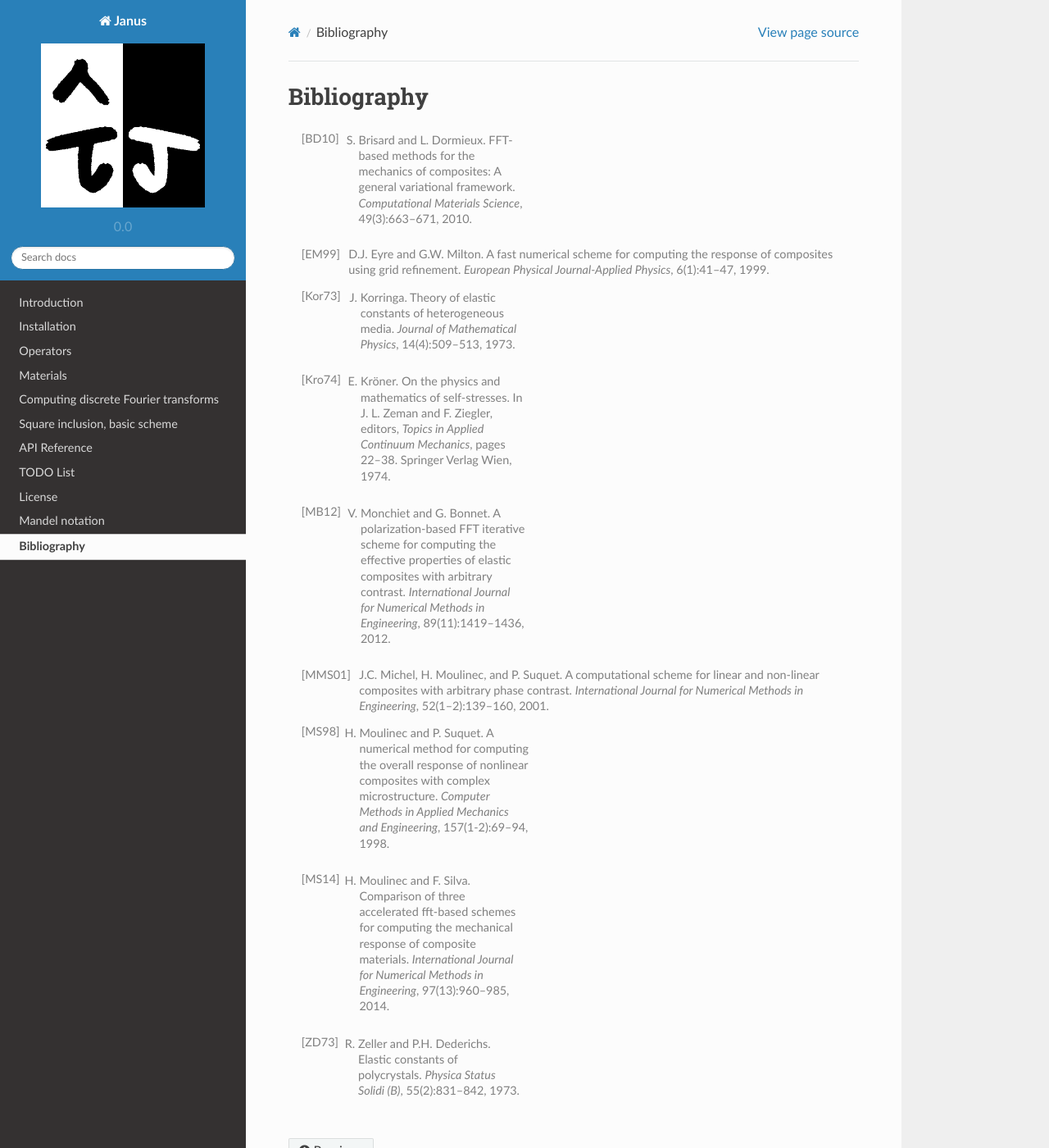
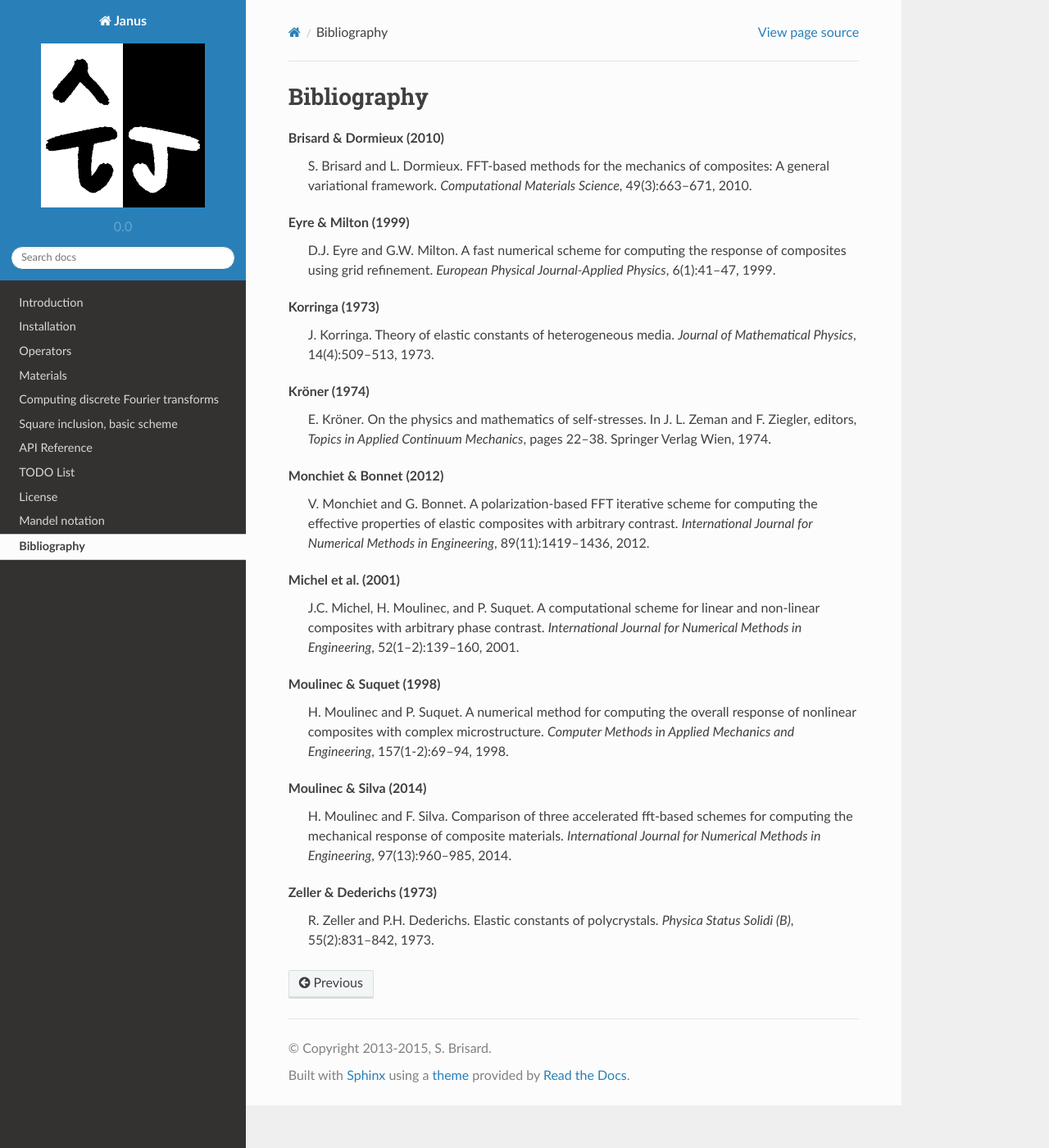
Before and after one commit to sbrisard/janus, a Sphinx documentation site: the page built from docs/bibliography.rst, in a window 1280 px wide and 1400 px high. Shown: the whole window at 82% size. Built offline with Sphinx 7.4.7 and the Read the Docs theme 2.0.0, drawn with Linux system fonts in a browser that asks for light colours; formulas are drawn with MathJax 3.

Commit message:
Sphinx doc: improved management of bib refs.

```diff
--- a/docs/bibliography.rst
+++ b/docs/bibliography.rst
@@ -2,20 +2,47 @@
 Bibliography
 ************
 
-.. [BD10] S. Brisard and L. Dormieux. FFT-based methods for the mechanics of composites: A general variational framework. *Computational Materials Science*, 49(3):663--671, 2010.
+.. _BRIS2010A:
 
-.. [EM99] D.J. Eyre and G.W. Milton. A fast numerical scheme for computing the response of composites using grid refinement. *European Physical Journal-Applied Physics*, 6(1):41--47, 1999.
+Brisard & Dormieux (2010)
+    S\. Brisard and L. Dormieux. FFT-based methods for the mechanics of composites: A general variational framework. *Computational Materials Science*, 49(3):663--671, 2010.
 
-.. [Kor73] J. Korringa. Theory of elastic constants of heterogeneous media. *Journal of Mathematical Physics*, 14(4):509--513, 1973.
+.. _EYRE1999:
 
-.. [Kro74] E. Kröner. On the physics and mathematics of self-stresses. In J. L. Zeman and F. Ziegler, editors, *Topics in Applied Continuum Mechanics*, pages 22--38. Springer Verlag Wien, 1974.
+Eyre & Milton (1999)
+    D.J. Eyre and G.W. Milton. A fast numerical scheme for computing the response of composites using grid refinement. *European Physical Journal-Applied Physics*, 6(1):41--47, 1999.
 
-.. [MB12] V. Monchiet and G. Bonnet. A polarization-based FFT iterative scheme for computing the effective properties of elastic composites with arbitrary contrast. *International Journal for Numerical Methods in Engineering*, 89(11):1419--1436, 2012.
+.. _KORR1973:
 
-.. [MMS01] J.C. Michel, H. Moulinec, and P. Suquet. A computational scheme for linear and non-linear composites with arbitrary phase contrast. *International Journal for Numerical Methods in Engineering*, 52(1--2):139--160, 2001.
+Korringa (1973)
+    J\. Korringa. Theory of elastic constants of heterogeneous media. *Journal of Mathematical Physics*, 14(4):509--513, 1973.
 
-.. [MS98] H. Moulinec and P. Suquet. A numerical method for computing the overall response of nonlinear composites with complex microstructure. *Computer Methods in Applied Mechanics and Engineering*, 157(1-2):69--94, 1998.
+.. _KRON1974:
 
-.. [MS14] H. Moulinec and F. Silva. Comparison of three accelerated fft-based schemes for computing the mechanical response of composite materials. *International Journal for Numerical Methods in Engineering*, 97(13):960--985, 2014.
+Kröner (1974)
+    E\. Kröner. On the physics and mathematics of self-stresses. In J. L. Zeman and F. Ziegler, editors, *Topics in Applied Continuum Mechanics*, pages 22--38. Springer Verlag Wien, 1974.
 
-.. [ZD73] R. Zeller and P.H. Dederichs. Elastic constants of polycrystals. *Physica Status Solidi (B)*, 55(2):831--842, 1973.
+.. _MONC2012:
+
+Monchiet & Bonnet (2012)
+    V\. Monchiet and G. Bonnet. A polarization-based FFT iterative scheme for computing the effective properties of elastic composites with arbitrary contrast. *International Journal for Numerical Methods in Engineering*, 89(11):1419--1436, 2012.
+
+.. _MICH2001:
+
+Michel et al. (2001)
+    J.C. Michel, H. Moulinec, and P. Suquet. A computational scheme for linear and non-linear composites with arbitrary phase contrast. *International Journal for Numerical Methods in Engineering*, 52(1--2):139--160, 2001.
+
+.. _MOUL1998:
+
+Moulinec & Suquet (1998)
+    H\. Moulinec and P. Suquet. A numerical method for computing the overall response of nonlinear composites with complex microstructure. *Computer Methods in Applied Mechanics and Engineering*, 157(1-2):69--94, 1998.
+
+.. _MOUL2014:
+
+Moulinec & Silva (2014)
+    H\. Moulinec and F. Silva. Comparison of three accelerated fft-based schemes for computing the mechanical response of composite materials. *International Journal for Numerical Methods in Engineering*, 97(13):960--985, 2014.
+
+.. _ZELL1973:
+
+Zeller & Dederichs (1973)
+    R\. Zeller and P.H. Dederichs. Elastic constants of polycrystals. *Physica Status Solidi (B)*, 55(2):831--842, 1973.
--- a/docs/tutorials/square_basic/square_basic.rst
+++ b/docs/tutorials/square_basic/square_basic.rst
@@ -40,7 +40,7 @@ In the present tutorial, we shall concentrate on the 1212 component of the effec
 
    \tens\Strain=\vec e_1\otimes\vec e_2+\vec e_2\otimes\vec e_1,
 
-and the volume average :math:`\volavg{\stress_{12}}` will be evaluated. To do so, the boundary value problem :eq:`corrector_problem` is transformed into an integral equation, known as the Lippmann--Schwinger equation [Kor73]_, [ZD73]_, [Kro74]_. This equation reads
+and the volume average :math:`\volavg{\stress_{12}}` will be evaluated. To do so, the boundary value problem :eq:`corrector_problem` is transformed into an integral equation, known as the Lippmann--Schwinger equation (:ref:`Korringa, 1973 <KORR1973>`; :ref:`Zeller & Dederichs, 1973 <ZELL1973>` ; :ref:`Kröner, 1974 <KRON1974>`) . This equation reads
 
 .. math::
    :label: Lippmann-Schwinger
@@ -49,7 +49,7 @@ and the volume average :math:`\volavg{\stress_{12}}` will be evaluated. To do so
 
 where :math:`\tens[4]\Stiffness_0` denotes the stiffness of the reference material, :math:`\tens[4]\GreenOperator_0` the related Green operator for strains, and :math:`\tens\strain` the local strain tensor. We will assume that the reference material is isotropic, with shear modulus :math:`\shearModulus_0` and Poisson ratio :math:`\PoissonRatio_0`.
 
-Following Moulinec and Suquet [MS98]_, the above Lippmann--Schwinger equation :eq:`Lippmann-Schwinger` is solved by means of fixed point iterations
+Following :ref:`Moulinec and Suquet (1998) <MOUL1998>`, the above Lippmann--Schwinger equation :eq:`Lippmann-Schwinger` is solved by means of fixed point iterations
 
 .. math::
    :label: basic_scheme
```
Also changed, not shown: docs/introduction.rst (+7 -7 lines).
